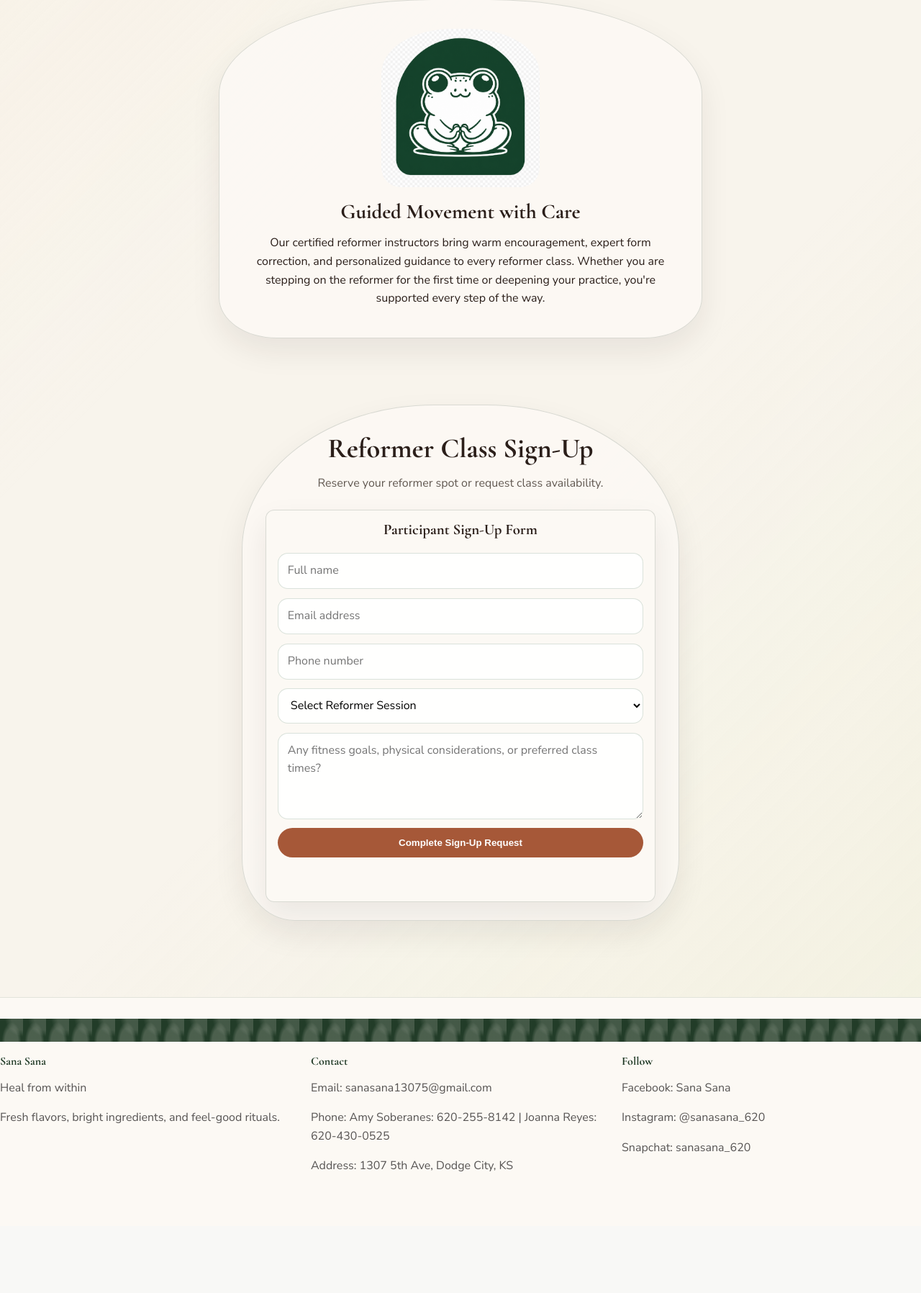
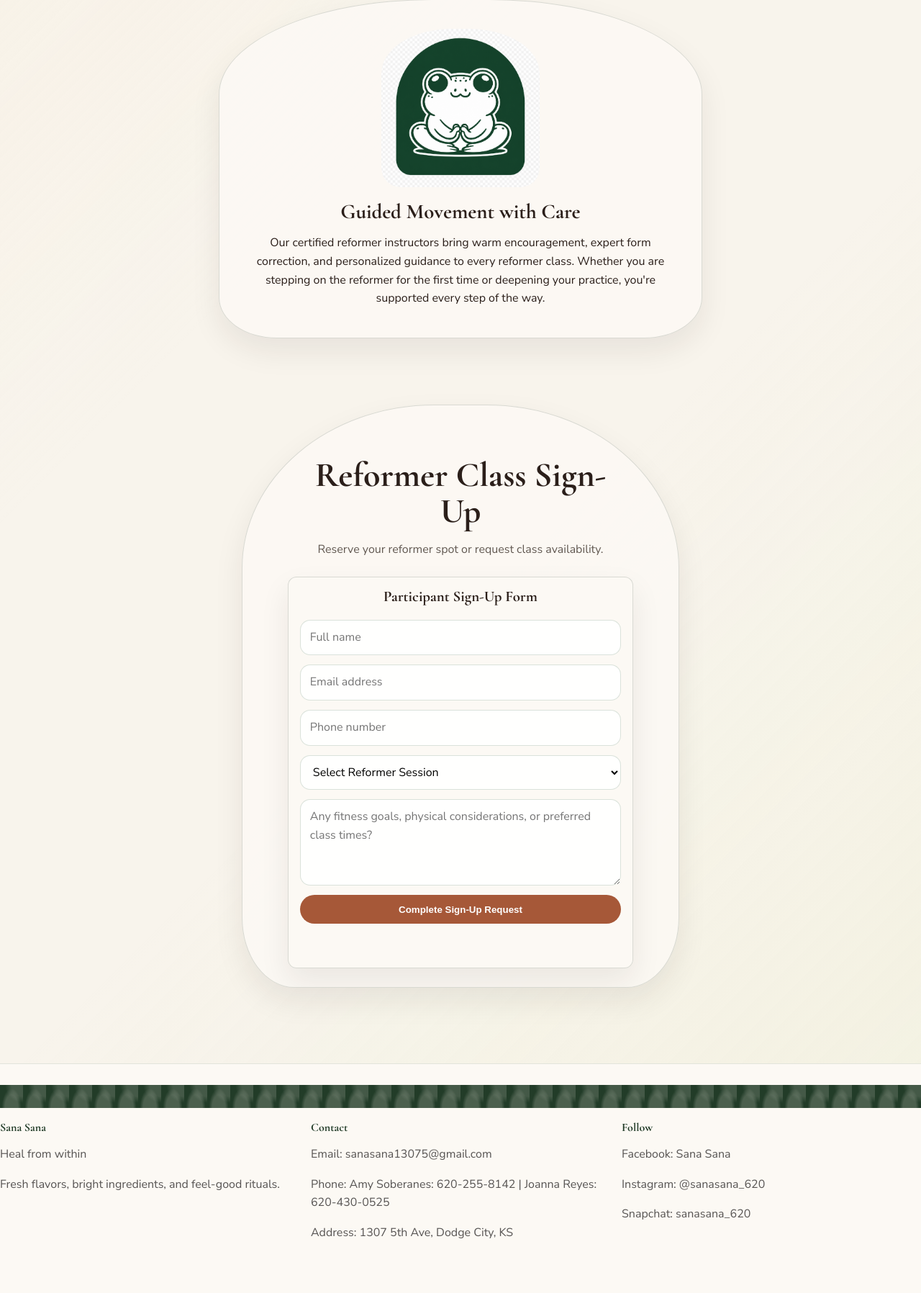
Before and after one commit to Jerrinator/sana-sana, a Flask app: page /studio in a window 1280 px wide; the page is wider, and only the part inside the window is pictured. Shown: the part 697-2493 px from the top of that part at 72% size. Before the commit the page ends 2324 px from the top of that part, so only its background shows below. Run offline with Flask 3, Linux system fonts and the light colour scheme.

Commit message:
Keep signup content inside mascot arch

```diff
--- a/app/static/css/style.css
+++ b/app/static/css/style.css
@@ -112,6 +112,27 @@ a {
   height: 100%;
   object-fit: cover;
   border-radius: 44% 44% 12% 12% / 28% 28% 12% 12%;
+}
+
+.signup-arch {
+  padding-top: clamp(2.8rem, 7vw, 4.5rem) !important;
+  padding-inline: clamp(1rem, 5vw, 2rem) !important;
+}
+
+.signup-arch > h2,
+.signup-arch > p {
+  width: 78%;
+  margin-inline: auto;
+}
+
+.signup-arch > h2 {
+  font-size: clamp(1.9rem, 5vw, 3rem);
+  overflow-wrap: break-word;
+}
+
+.signup-arch > .stacked-form {
+  width: min(100%, 30rem);
+  margin-inline: auto;
 }
 
 .site-header {
--- a/app/templates/public/volunteer.html
+++ b/app/templates/public/volunteer.html
@@ -33,7 +33,7 @@
   </div>
 
   <div class="section" id="signup" style="margin-top: 2rem;">
-    <div class="card card-arched" style="max-width: 38rem; margin: 0 auto; padding: 2rem;">
+    <div class="card card-arched signup-arch" style="max-width: 38rem; margin: 0 auto; padding: 2rem;">
       <h2 style="text-align: center;">Reformer Class Sign-Up</h2>
       <p class="muted" style="text-align: center; margin-bottom: 1.5rem;">Reserve your reformer spot or request class availability.</p>
 
```
